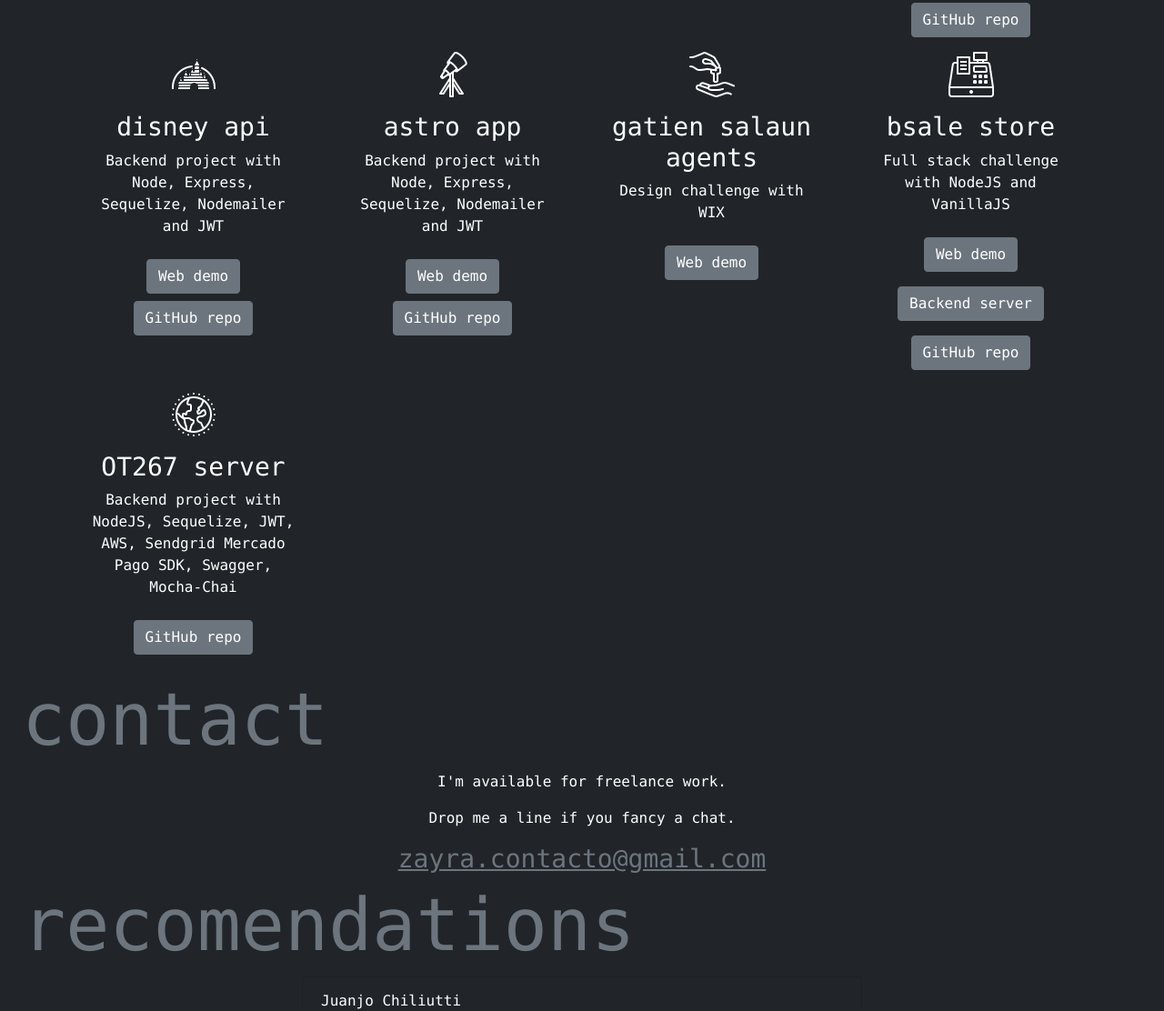
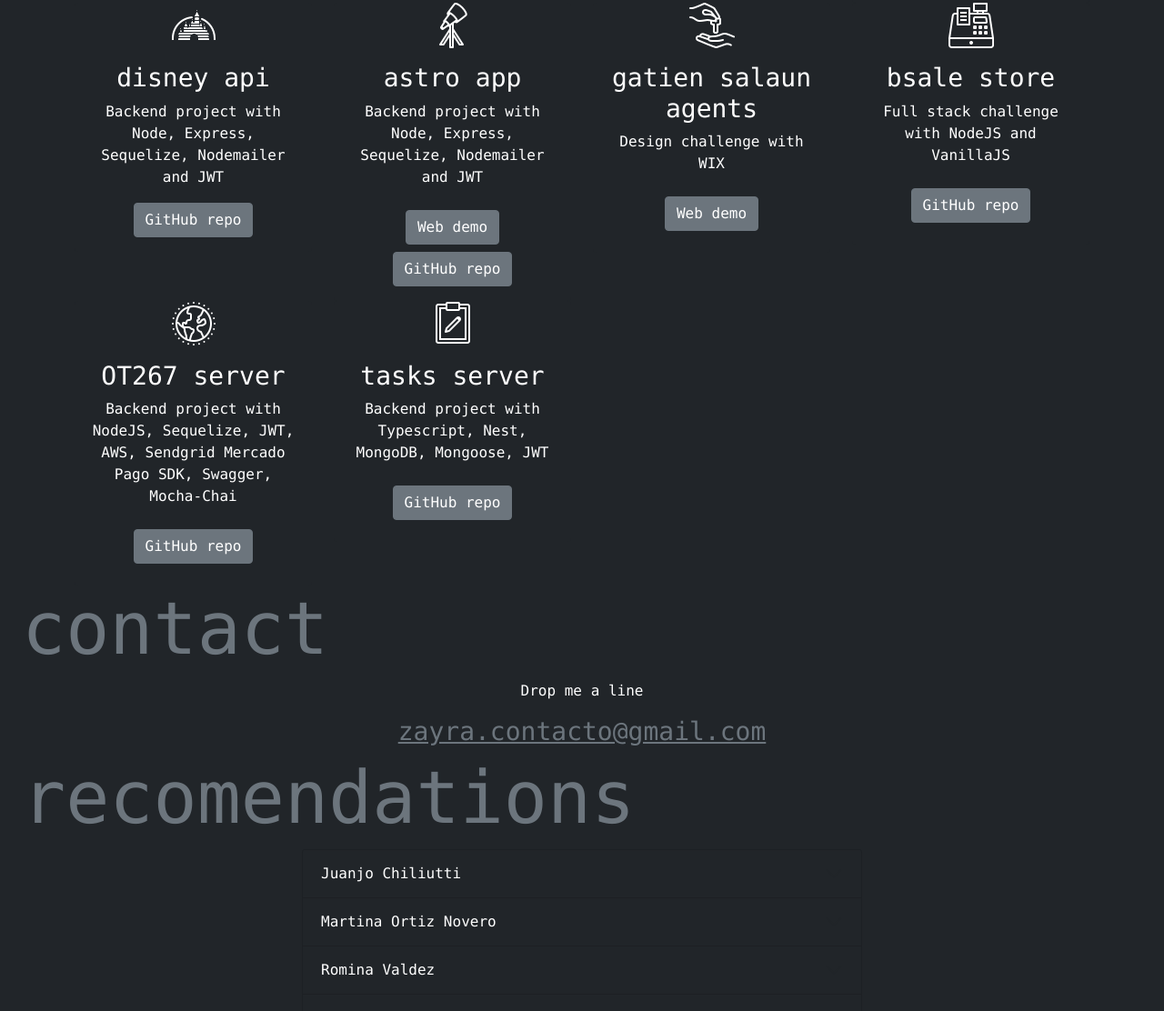
Before and after one commit to zayrarepositor/portfolio-2022, a website: page index.html in a window 1280 px wide. Shown: the part 2021-3133 px from the top of the page at 91% size. Drawn offline with nearby package versions, Linux system fonts and the light colour scheme.

Commit message:
nest-mongo project added

```diff
--- a/index.html
+++ b/index.html
@@ -1,34 +1,34 @@
 <!DOCTYPE html>
 <html lang="en">
   <head>
-    <meta charset="UTF-8" />
-    <meta name="viewport" content="width=device-width, initial-scale=1.0" />
+    <meta charset="UTF-8" >
+    <meta name="viewport" content="width=device-width, initial-scale=1.0" >
     <!-- title & description -->
     <title>Zayra Velasco - Software developer full MERN stack</title>
     <meta
       name="description"
       content="full stack software developer argentin portfolio - rosario, argentina"
-    />
+    >
     <!-- favicon -->
     <link
       type="image/png"
       sizes="32x32"
       rel="icon"
       href="./assets/img/icons8-usuario-femenino-50.png"
-    />
+    >
     <!-- bootstrap 5 -->
     <link
       href="https://cdn.jsdelivr.net/npm/bootstrap@5.0.2/dist/css/bootstrap.min.css"
       rel="stylesheet"
-    />
+    >
     <!-- bootstrap 5 icons -->
     <link
       rel="stylesheet"
       href="https://cdn.jsdelivr.net/npm/bootstrap-icons@1.9.1/font/bootstrap-icons.css"
-    />
+    >
 
     <!-- css -->
-    <link rel="stylesheet" href="./css/index.css" />
+    <link rel="stylesheet" href="./css/index.css" >
   </head>
   <body class="bg-dark text-white">
     <!-- header -->
@@ -41,7 +41,7 @@
             class="card-img-top"
             style="height: 130px"
             alt="..."
-          />
+          >
           <!-- navbar -->
           <nav class="navbar navbar-expand-lg navbar-dark bg-dark px-4 fs-5">
             <button
@@ -98,7 +98,7 @@
             src="./assets/img/zayraprofile2MB.png"
             alt="zayra"
             style="width: 100px; border-radius: 50%"
-          />
+          >
         </div>
         <div class="col-4">
           <h4>Admin Manager</h4>
@@ -139,7 +139,7 @@
             class="w-100"
             src="https://readme-typing-svg.herokuapp.com?font=courier+new+bold&size=28&duration=3500&pause=200&color=ffff&center=true&width=535&lines=coding;music; health readings;art shocks;yoga"
             alt="Typing SVG"
-          />
+          >
         </div>
       </div>
     </div>
@@ -162,7 +162,7 @@
               class="d-block mx-auto my-3"
               style="width: 50px"
               alt="..."
-            />
+            >
             <div class="text-white text-center">
               <p>Logical thinking</p>
               <p>Effective communication</p>
@@ -178,7 +178,7 @@
               class="d-block mx-auto my-3"
               style="width: 50px"
               alt="..."
-            />
+            >
             <div class="text-white text-center">
               <p>JavaScript</p>
               <p>NodeJS</p>
@@ -194,7 +194,7 @@
               class="d-block mx-auto my-3"
               style="width: 50px"
               alt="..."
-            />
+            >
             <div class="text-white text-center">
               <p>Art lover</p>
               <p>Adventurous traveler</p>
@@ -232,7 +232,7 @@
           class="card-img-top mx-auto"
           style="width: 50px"
           alt="..."
-        />
+        >
         <div class="card-body text-center">
           <h5 class="card-title">Resume</h5>
           <a
@@ -257,7 +257,7 @@
           class="card-img-top mx-auto"
           style="width: 50px"
           alt="..."
-        />
+        >
         <div class="card-body text-center">
           <h5 class="card-title">GitHub</h5>
           <a
@@ -275,7 +275,7 @@
           class="card-img-top mx-auto"
           style="width: 50px"
           alt="..."
-        />
+        >
         <div class="card-body text-center">
           <h5 class="card-title">Henry certification</h5>
           <a
@@ -295,7 +295,7 @@
           class="card-img-top mx-auto"
           style="width: 50px"
           alt="..."
-        />
+        >
         <div class="card-body text-center">
           <h5 class="card-title">Alkemy certification</h5>
           <a
@@ -313,7 +313,7 @@
           class="card-img-top mx-auto"
           style="width: 50px"
           alt="..."
-        />
+        >
         <div class="card-body text-center">
           <h5 class="card-title">Google certification</h5>
           <a
@@ -331,7 +331,7 @@
           class="card-img-top mx-auto"
           style="width: 50px"
           alt="..."
-        />
+        >
         <div class="card-body text-center">
           <h5 class="card-title">Google certification</h5>
           <a
@@ -349,7 +349,7 @@
           class="card-img-top mx-auto"
           style="width: 50px"
           alt="..."
-        />
+        >
         <div class="card-body text-center">
           <h5 class="card-title">EF Set certification</h5>
           <a
@@ -376,7 +376,7 @@
                 alt="register"
                 class="card-img-top mx-auto"
                 style="max-width: 50px"
-              />
+              >
               <div class="card-body">
                 <h3 class="card-title">patients register</h3>
                 <p class="card-text">
@@ -407,7 +407,7 @@
                 alt="budget"
                 class="card-img-top mx-auto"
                 style="max-width: 50px"
-              />
+              >
               <div class="card-body">
                 <h3 class="card-title">budget app</h3>
                 <p class="card-text">
@@ -438,19 +438,19 @@
                 alt="pokemons"
                 class="card-img-top mx-auto"
                 style="max-width: 50px"
-              />
+              >
               <div class="card-body">
                 <h3 class="card-title">pokemons app</h3>
                 <p class="card-text">
                   Full stack project: Frontend with React, Redux and CSS
                 </p>
-                <a
+              <!--  <a
                   class="btn btn-secondary m-2"
                   href="https://pokemons-app-2022.vercel.app/"
                   target="_blank"
                 >
                   Web demo</a
-                ><a
+                > --><a
                   class="btn btn-secondary"
                   href="https://github.com/zayrarepositor/pokemons-app-2022"
                   target="_blank"
@@ -469,20 +469,20 @@
                 alt="henrymatch"
                 class="card-img-top mx-auto"
                 style="max-width: 50px"
-              />
+              >
               <div class="card-body">
                 <h3 class="card-title">henry match</h3>
                 <p class="card-text">
                   Full stack project: Frontend with Vite, Material UI, Auth0,
                   Nodemailer, Talkjs and React Tinder Card
                 </p>
-                <a
+                <!-- <a
                   class="btn btn-secondary m-2"
                   href="https://henry-front.vercel.app/"
                   target="_blank"
                 >
                   Web demo</a
-                ><a
+                > --><a
                   class="btn btn-secondary"
                   href="https://github.com/zayrarepositor/HenryMatchPF"
                   target="_blank"
@@ -501,20 +501,20 @@
                 alt="disney"
                 class="card-img-top mx-auto"
                 style="max-width: 50px"
-              />
+              >
               <div class="card-body">
                 <h3 class="card-title">disney api</h3>
                 <p class="card-text">
                   Backend project with Node, Express, Sequelize, Nodemailer and
                   JWT
                 </p>
-                <a
+                <!-- <a
                   class="btn btn-secondary m-2"
                   href="https://disney-2022.herokuapp.com/"
                   target="_blank"
                 >
                   Web demo</a
-                ><a
+                > --><a
                   class="btn btn-secondary"
                   href="https://github.com/zayrarepositor/disney-api"
                   target="_blank"
@@ -533,7 +533,7 @@
                 alt="astro"
                 class="card-img-top mx-auto"
                 style="max-width: 50px"
-              />
+              >
               <div class="card-body">
                 <h3 class="card-title">astro app</h3>
                 <p class="card-text">
@@ -565,7 +565,7 @@
                 alt="gatien-salaun"
                 class="card-img-top mx-auto"
                 style="max-width: 50px"
-              />
+              >
               <div class="card-body">
                 <h3 class="card-title">gatien salaun agents</h3>
                 <p class="card-text">Design challenge with WIX</p>
@@ -588,13 +588,13 @@
                 alt="bsale"
                 class="card-img-top mx-auto"
                 style="max-width: 50px"
-              />
+              >
               <div class="card-body">
                 <h3 class="card-title">bsale store</h3>
                 <p class="card-text">
                   Full stack challenge with NodeJS and VanillaJS
                 </p>
-                <a
+               <!--  <a
                   class="btn btn-secondary m-2"
                   href="https://storebsale.netlify.app/"
                   target="_blank"
@@ -607,7 +607,7 @@
                   target="_blank"
                 >
                   Backend server</a
-                >
+                > -->
                 <a
                   class="btn btn-secondary m-2"
                   href="https://github.com/zayrarepositor/bsale-front"
@@ -627,7 +627,7 @@
                 alt="OT267"
                 class="card-img-top mx-auto"
                 style="max-width: 50px"
-              />
+              >
               <div class="card-body">
                 <h3 class="card-title">OT267 server</h3>
                 <p class="card-text">
@@ -644,6 +644,31 @@
               </div>
             </div>
           </div>
+          <!-- nest-mongo-2022 -->
+          <div class="col-6 col-md-3">
+            <div class="card text-white bg-dark text-center border-0">
+              <img
+                id="nest-mongo"
+                src="./assets/projects/icons8-tarea-50.png"
+                alt="nest-mongo"
+                class="card-img-top mx-auto"
+                style="max-width: 50px"
+              >
+              <div class="card-body">
+                <h3 class="card-title">tasks server</h3>
+                <p class="card-text">
+                  Backend project with Typescript, Nest, MongoDB, Mongoose, JWT
+                </p>
+                <a
+                  class="btn btn-secondary m-2"
+                  href="https://github.com/zayrarepositor/nest-mongo-2022"
+                  target="_blank"
+                >
+                  GitHub repo
+                </a>
+              </div>
+            </div>
+          </div>
         </div>
       </div>
     </div>
@@ -651,8 +676,7 @@
     <!-- contact -->
     <h2 id="contact" class="mx-4 display-1 text-secondary">contact</h2>
     <div class="text-center">
-      <p class="px-4">I'm available for freelance work.</p>
-      <p class="px-4">Drop me a line if you fancy a chat.</p>
+      <p class="px-4">Drop me a line</p>
       <a
         class="link-secondary"
         href="mailto:zayra.contacto@gmail.com"
@@ -880,7 +904,7 @@
             style="width: 40px"
             src="./assets/links/icons8-linkedin-50.png"
             alt="linkedIn"
-          />
+          >
         </a>
 
         <a
@@ -892,7 +916,7 @@
             style="width: 40px"
             src="./assets/links/icons8-github-50.png"
             alt="gitHub"
-          />
+          >
         </a>
 
         <a
@@ -904,7 +928,7 @@
             style="width: 40px"
             src="./assets/links/icons8-añadir-sobre-abierto-50.png"
             alt="email"
-          />
+          >
         </a>
       </nav>
 
@@ -930,7 +954,7 @@
         <img
           src="https://readme-typing-svg.herokuapp.com?font=courier+new+bold&size=30&duration=3500&pause=200&color=fff&center=true&width=360&lines=Dream+as+if;you'll+live+forever;Live+as+if;you'll+die+today"
           alt="Typing SVG"
-        />
+        >
       </div>
     </footer>
 
```
Also changed, not shown: assets/projects/icons8-tarea-50.png (added), 2 other files.
